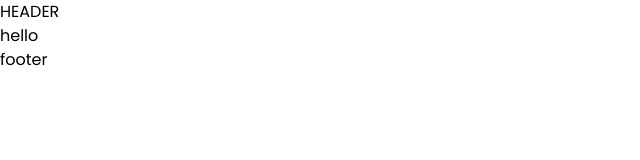
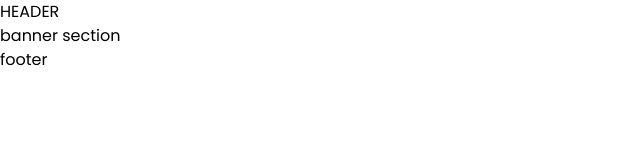
Before and after one commit to imkamrul/movie-site, a Next.js app: page / in a window 1280 px wide. Shown: the top 160 px of the page, without its empty margins (0-640 px from the left). Built offline with nearby package versions, Linux system fonts and the light colour scheme.

Commit message:
commopent add

```diff
--- a/pages/index.js
+++ b/pages/index.js
@@ -1,7 +1,12 @@
 import React from "react";
+import HeroSection from "../components/Section/HeroSection";
 
 const index = () => {
-  return <div>hello</div>;
+  return (
+    <>
+      <HeroSection />
+    </>
+  );
 };
 
 export default index;
```
